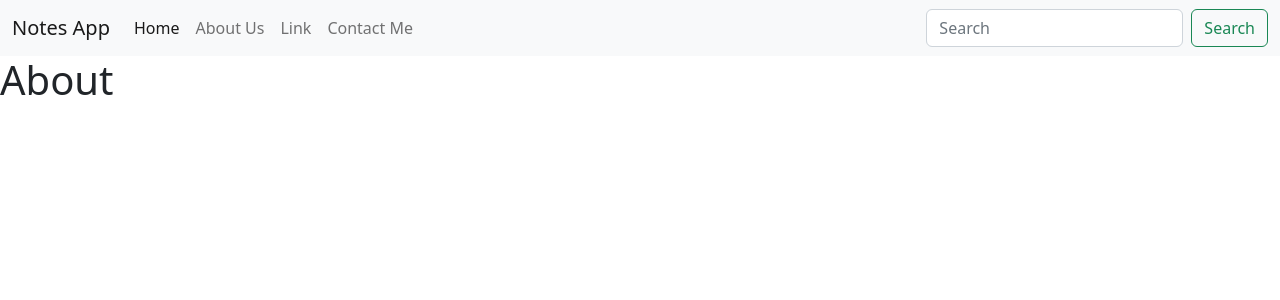
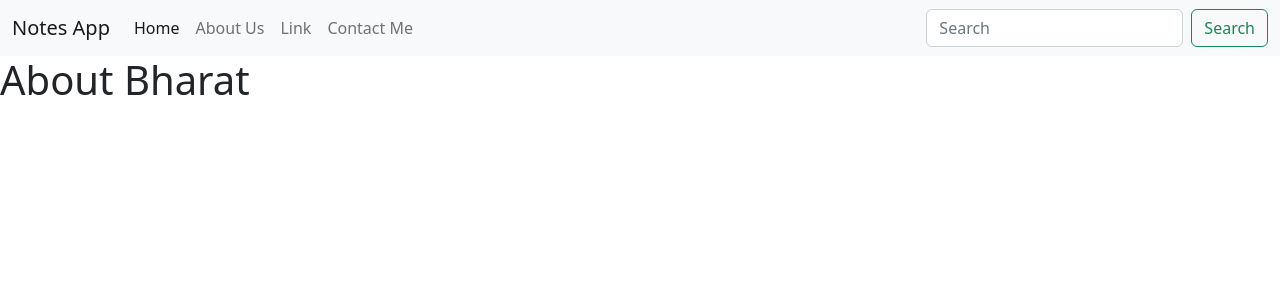
Before and after one commit to bharatsharma19/Notebook-App-Frontend, a React (Create React App) app: page /about in a window 1280 px wide. Shown: the top 300 px of the page. Built offline with nearby package versions, Linux system fonts and the light colour scheme.

Commit message:
Context API

```diff
--- a/src/App.jsx
+++ b/src/App.jsx
@@ -6,10 +6,12 @@ import {
 import Home from './components/Home';
 import Navbar from './components/Navbar';
 import About from './components/About';
+import NoteState from './context/notes/NoteState';
 
 function App() {
   return (
     <>
+      <NoteState>
         <Router>
           <Navbar />
           <Route exact path="/">
@@ -19,6 +21,7 @@ function App() {
             <About />
           </Route>
         </Router>
+      </NoteState>
     </>
   );
 }
--- a/src/components/About.jsx
+++ b/src/components/About.jsx
@@ -1,9 +1,12 @@
-import React from 'react'
+import React, { useContext } from 'react'
+import noteContext from '../context/notes/noteContext'
 
 const About = () => {
+    const a = useContext(noteContext)
+
     return (
         <div>
-            <h1>About</h1>
+            <h1>About {a.name}</h1>
         </div>
     )
 }
--- a/src/context/notes/NoteState.js
+++ b/src/context/notes/NoteState.js
@@ -1,13 +1,13 @@
 import React from "react";
-import noteContext from "./noteContext";
+import NoteContext from "./noteContext";
 
-const NoteState = () => {
+const NoteState = (props) => {
   const state = {
     name: "Bharat",
   };
 
   return (
-    <NoteState.provider value={state}>{props.children}</NoteState.provider>
+    <NoteContext.Provider value={state}>{props.children}</NoteContext.Provider>
   );
 };
 
```
Lines whose indentation alone changed are shown as unchanged.
